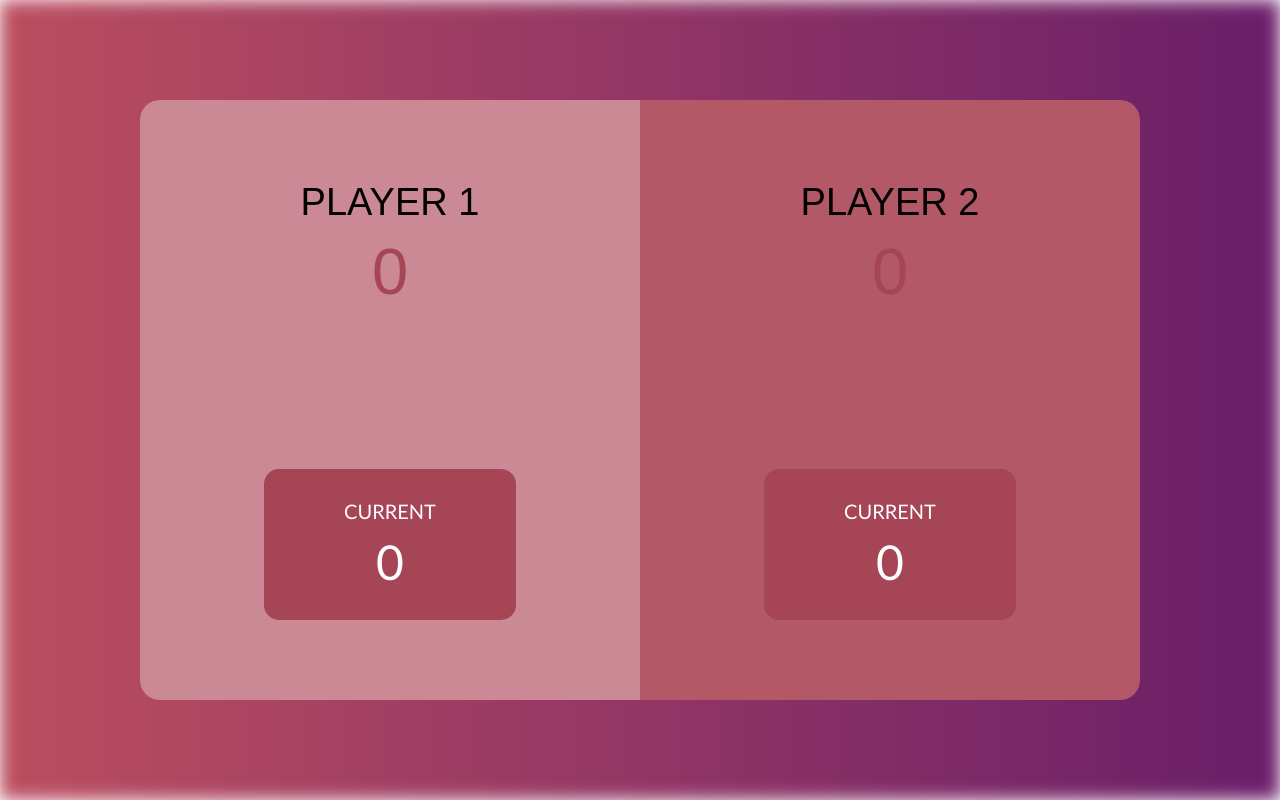
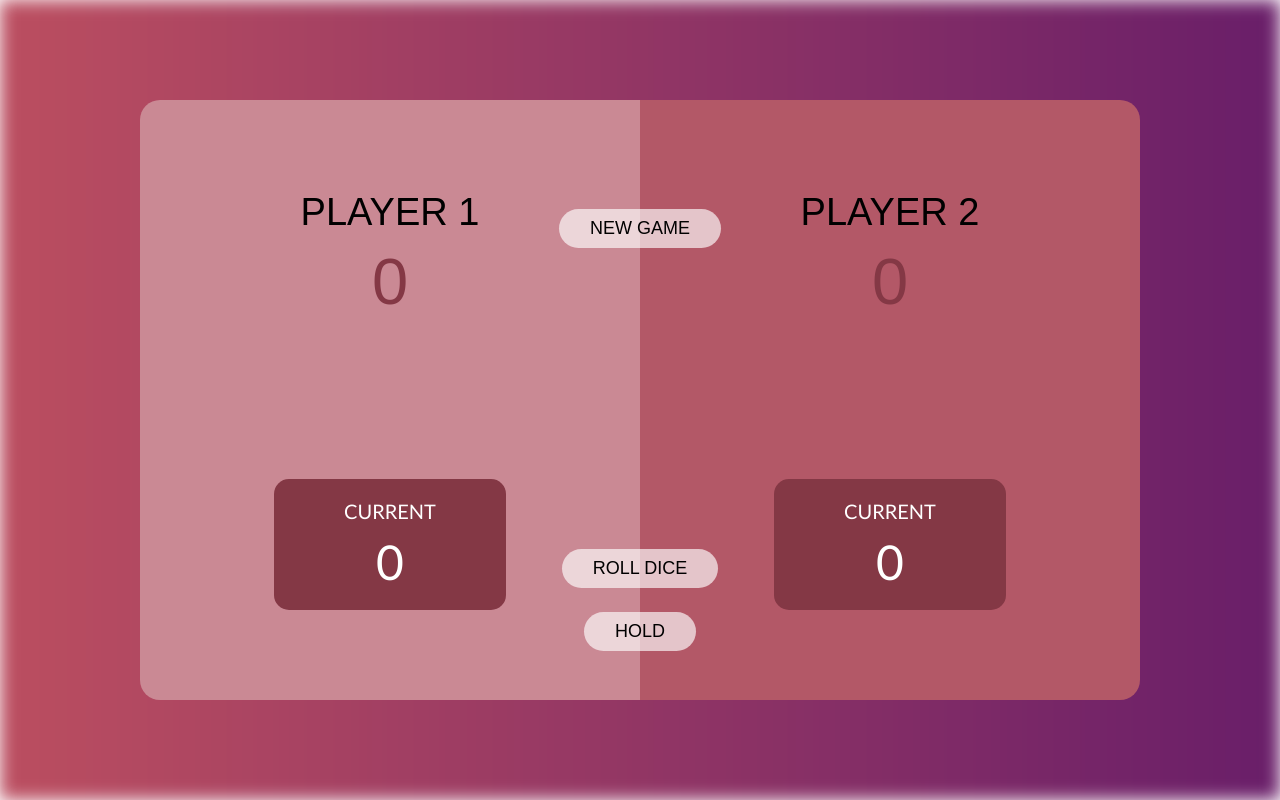
Before and after one commit to SigitaZaromskiene/Roll-the-dice-game, a website: page index.html in a window 1280 px wide. Drawn offline with Linux system fonts and the light colour scheme.

Commit message:
Absolute elements

```diff
--- /dev/null
+++ b/css/absolute-components.css
@@ -0,0 +1,50 @@
+.new {
+  content: "New game";
+  display: inline-block;
+  position: absolute;
+  top: 11.6em;
+  border: none;
+  background-color: rgba(255, 255, 255, 0.651);
+  padding: 0.5em 1.7em;
+  border-radius: 1.4em;
+  font-size: 18px;
+  color: black;
+  text-transform: uppercase;
+  cursor: pointer;
+}
+
+.roll {
+  content: "Roll dice";
+  display: inline-block;
+  position: absolute;
+  top: 30.5em;
+  background-color: rgba(255, 255, 255, 0.651);
+  padding: 0.5em 1.7em;
+  border-radius: 1.4em;
+  font-size: 18px;
+  color: black;
+  text-transform: uppercase;
+  border: none;
+  cursor: pointer;
+}
+
+.hold {
+  content: "Hold";
+  display: inline-block;
+  position: absolute;
+  top: 34em;
+  background-color: rgba(255, 255, 255, 0.651);
+  padding: 0.5em 1.7em;
+  border-radius: 1.4em;
+  font-size: 18px;
+  color: black;
+  border: none;
+  text-transform: uppercase;
+  cursor: pointer;
+}
+
+.new:hover,
+.roll:hover,
+.hold:hover {
+  box-shadow: 5px 6px 2px rgba(80, 70, 70, 0.499);
+}
--- a/css/component.css
+++ b/css/component.css
@@ -6,6 +6,7 @@ body .container {
 
 body .containers {
   margin: 0px 30px 0px 30px;
+  position: relative;
 }
 .containers .left {
   border-top-left-radius: 20px;
@@ -45,7 +46,7 @@ body .containers {
 
 .container > .current-points-box {
   background-color: var(--color-2);
-  padding: 30px 80px;
+  padding: 20px 70px;
   border-radius: 15px;
   color: white;
 }
--- a/css/layout.css
+++ b/css/layout.css
@@ -1,6 +1,6 @@
 :root {
   --color-1: rgb(202, 137, 148);
-  --color-2: rgb(165, 69, 85);
+  --color-2: rgb(132, 56, 69);
 }
 
 body,
--- a/index.html
+++ b/index.html
@@ -33,6 +33,7 @@
     <meta name="theme-color" content="#ffffff" />
     <link rel="stylesheet" href="./css/component.css" />
     <link rel="stylesheet" href="./css/layout.css" />
+    <link rel="stylesheet" href="./css/absolute-components.css" />
   </head>
   <body>
     <div class="blur-background"></div>
@@ -57,6 +58,9 @@
           <p>0</p>
         </div>
       </div>
+      <button class="btn new">New game</button>
+      <button class="btn roll">Roll dice</button>
+      <button class="btn hold">Hold</button>
     </div>
   </body>
 </html>
```
